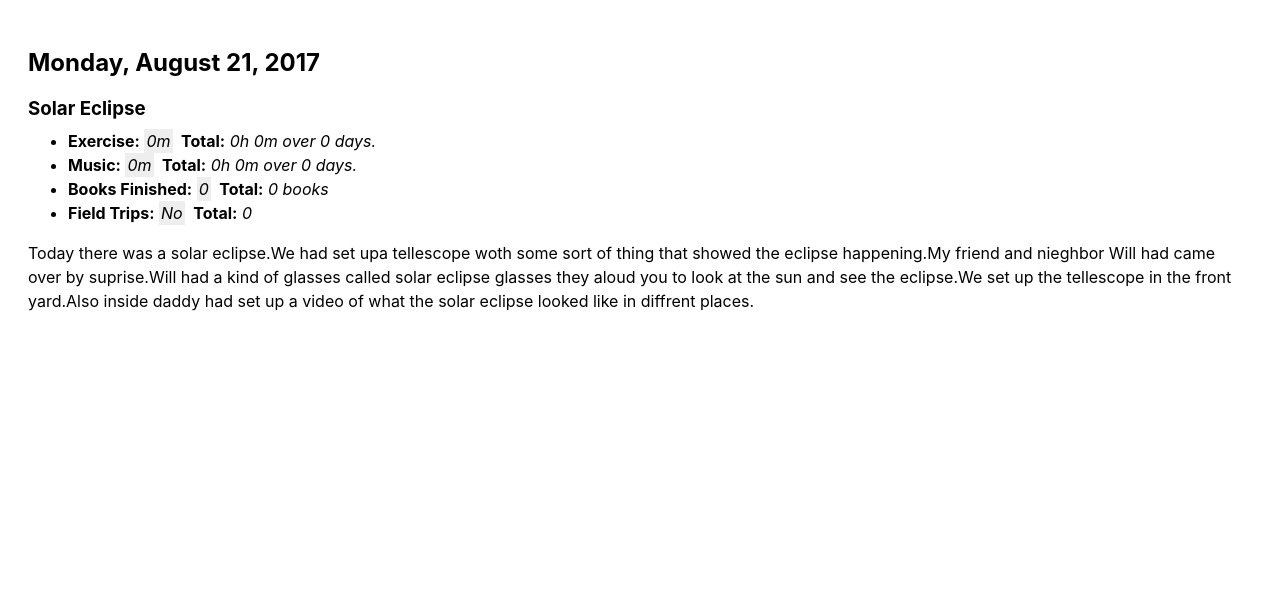
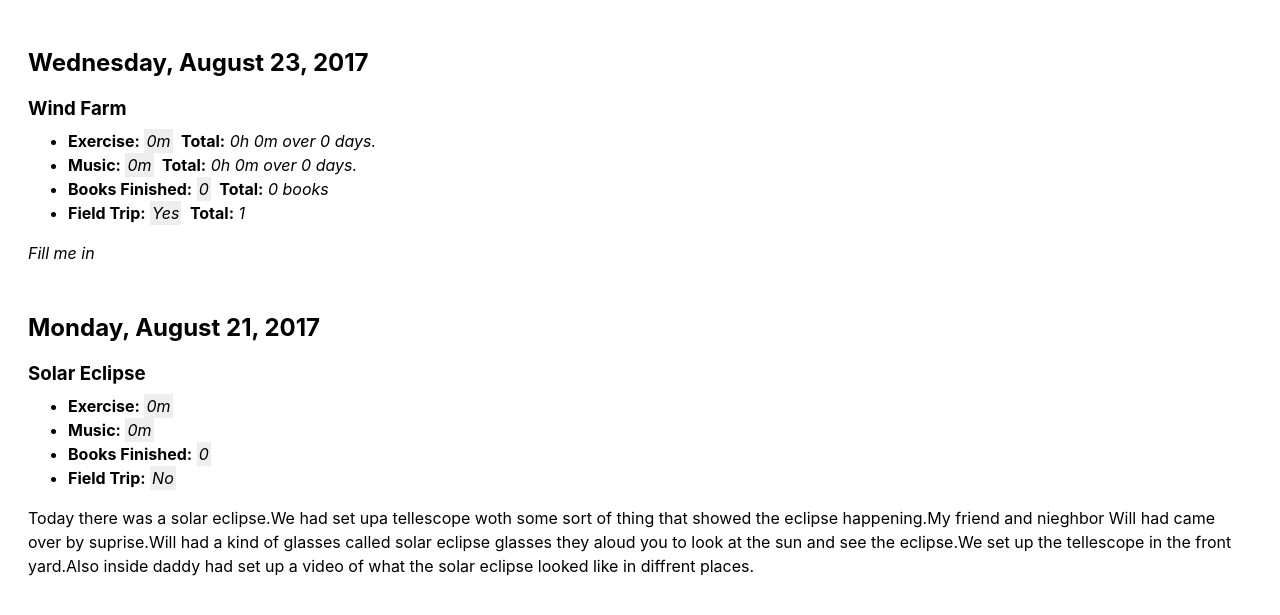
Before and after one commit to newlyceum/journal, a Jekyll site: the page built from simon/index.md, in a window 1280 px wide. Shown: the top 615 px of the page. Built offline with Jekyll 4.4.1, drawn with Linux system fonts in a browser that asks for light colours.

Commit message:
New posts (photos + journal entries)

```diff
--- a/_layouts/simon.html
+++ b/_layouts/simon.html
@@ -26,19 +26,17 @@
 {% endfor %}
 
 {% for post in site.categories.simon %}
-{% capture day %}{{ post.date | date: '%m%d%Y' }}{% endcapture %}
-{% capture nday %}{{ post.next.date | date: '%m%d%Y' }}{% endcapture %}
-{% if day != nday %}
+        <div class="entry">
             <h2>{{ post.date | date: "%A, %B %e, %Y" }}</h2>
-{% endif %}
-        <div class="entry"><h3 id="{{ post.slug }}">{{ post.title }}</h3>
+            <h3 id="{{ post.slug }}">{{ post.title }}</h3>
             <ul>
                 <li><b>Exercise:</b> <i class="today">{{ post.exercise }}m</i> {% if forloop.first %}<b>Total:</b> <i>{{ exercise_total | divided_by:60 }}h {{ exercise_total | modulo:60 }}m over {{ exercise_days }} day{% if exercise_days != 1 %}s{% endif %}.</i>{% endif %}</li>
                 <li><b>Music:</b> <i class="today">{{ post.music }}m</i> {% if forloop.first %}<b>Total:</b> <i>{{ music_total | divided_by:60 }}h {{ music_total | modulo:60 }}m over {{ music_days }} day{% if music_days != 1 %}s{% endif %}.</i>{% endif %}</li>
                 <li><b>Books Finished:</b> <i class="today">{{ post.books }}</i> {% if forloop.first %}<b>Total:</b> <i>{{ books_total }} books</i>{% endif %}</li>
-            <li><b>Field Trips:</b> <i class="today">{% if post.field_trip > 0 %}Yes{% else %}No{% endif %}</i> {% if forloop.first %}<b>Total:</b> <i>{{ field_trips }}</i>{% endif %}</li>
+                <li><b>Field Trip:</b> <i class="today">{% if post.field_trip > 0 %}Yes{% else %}No{% endif %}</i> {% if forloop.first %}<b>Total:</b> <i>{{ field_trips }}</i>{% endif %}</li>
             </ul>
-        {{ post.content }}</div>
+            {{ post.content }}
+        </div>
 {% endfor %}
     </div></div>
 
```
Also changed, not shown: _layouts/home.html (+18 -7 lines), _layouts/jack.html (+5 -7 lines), general/_posts/2017-08-23-windfarm.md (added, +17 -0 lines), jack/_posts/2017-08-23-windfarm.md (added, +9 -0 lines), simon/_posts/2017-08-23-windfarm.md (added, +9 -0 lines), images/windfarm1.jpeg (added), images/windfarm2.jpeg (added), images/windfarm3.jpeg (added), images/windfarm4.jpeg (added), images/windfarm5.jpeg (added), images/windfarm6.jpeg (added), images/windfarm7.jpeg (added). Lines whose indentation alone changed are shown as unchanged.
